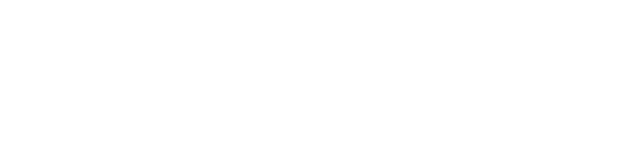
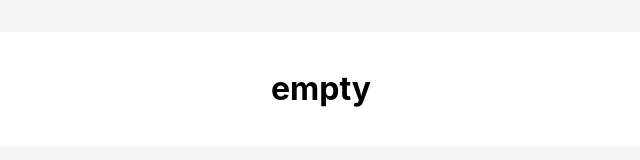
Before and after one commit to ekmwest/empty, a plain HTML site: page index.html in a window 1280 px wide. Shown: the whole page, without its empty margins (319-959 px from the left). Drawn offline with Linux system fonts and the light colour scheme.

Commit message:
more useful defaults

```diff
--- a/index.html
+++ b/index.html
@@ -11,7 +11,9 @@
 </head>
 
 <body>
-
+    <main>
+        <h1>empty</h1>
+    </main>
 </body>
 
 </html>
--- a/script.js
+++ b/script.js
@@ -1,3 +1,7 @@
-document.addEventListener('DOMContentLoaded', function () {
+document.addEventListener('click', event => {
+    if (!event.target.matches('.something')) {
+        return;
+    }
 
+    console.log('something clicked');
 });
--- a/style.css
+++ b/style.css
@@ -1,3 +1,16 @@
 body {
     font-family: -apple-system, "Segoe UI", Helvetica, sans-serif;
+    background-color: #f5f5f5;
 }
+
+main {
+    background-color: #fff;
+    max-width: 768px;
+    margin: 2em auto;
+    padding: 1em;
+    border-radius: .5em;
+}
+
+h1 {
+    text-align: center;
+}
```
Also changed, not shown: favicon.svg.
